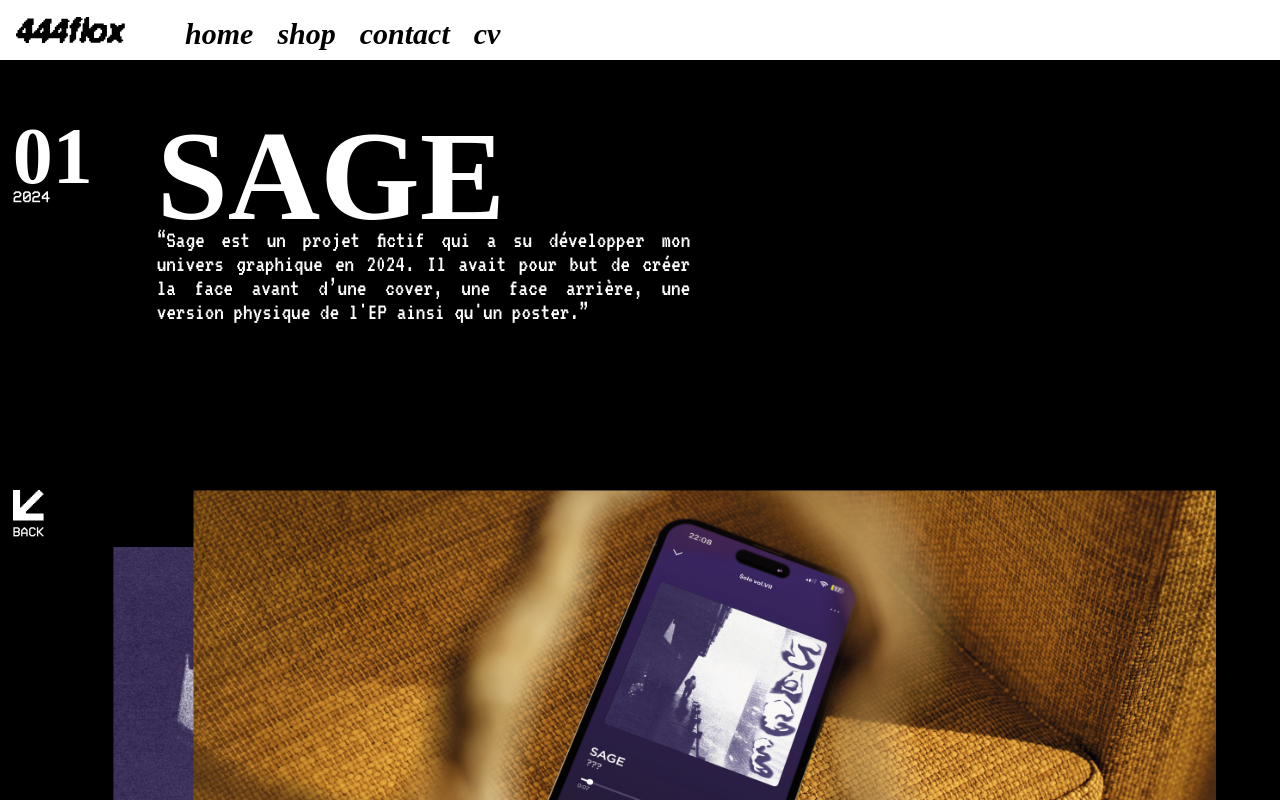
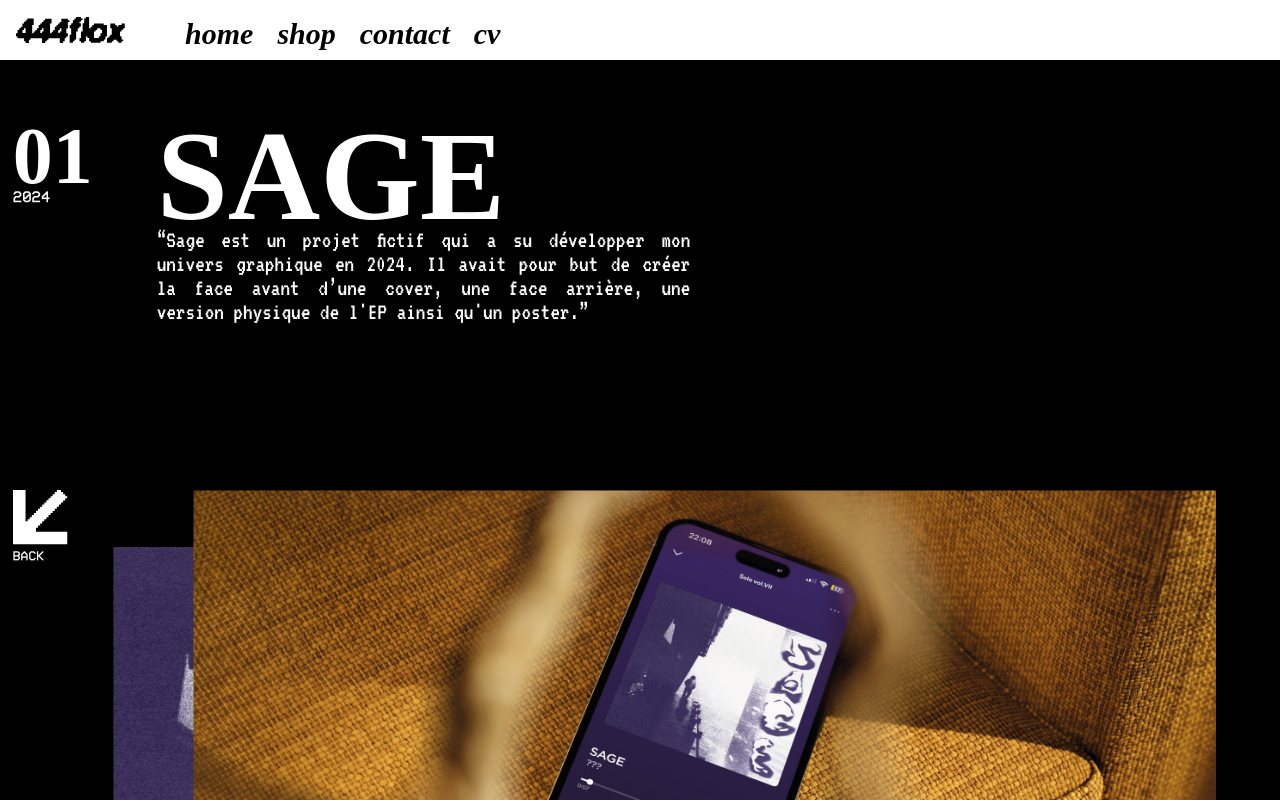
Before and after one commit to ZUHOWKS/444flox-portfolio, a Vue app in the folder 444flox-portfolio-front/: page /sage in a window 1280 px wide. Shown: the top 800 px of the page. Built offline with nearby package versions, Linux system fonts and the light colour scheme; a web font is replaced by a local one.

Commit message:
Fix bouton scroll top

```diff
--- a/444flox-portfolio-front/src/views/projects/ProjectLayout.vue
+++ b/444flox-portfolio-front/src/views/projects/ProjectLayout.vue
@@ -1,6 +1,6 @@
 <script setup lang="ts">
 
-import {type Ref, ref} from "vue";
+import {onMounted, type Ref, ref} from "vue";
 import {useRoute} from "vue-router";
 import {getProjectIndex, type Project, projects} from "@/modules/utils/projects";
 
@@ -13,6 +13,13 @@ const project: Ref<Project> = ref(projects[projectId])
 function scrollTop() {
   window.scrollTo({ top: 0, left: 0, behavior: 'smooth'})
 }
+
+onMounted(() => {
+  document.querySelector('.arrow-scroll-move').addEventListener('click', (e) => {
+    e.preventDefault();
+    scrollTop();
+  })
+})
 
 
 </script>
@@ -35,8 +42,8 @@ function scrollTop() {
     </div>
     <div class="blog-content row">
       <div class="side-content">
-        <div class="arrow-scroll-move column">
-          <img class="arrow-icon selectable" src="@/assets/icons/arrow.svg" alt="arrow scroll" rel="preload" @click="scrollTop()">
+        <div class="arrow-scroll-move column selectable" @click="scrollTop()">
+          <img class="arrow-icon" src="@/assets/icons/arrow.svg" alt="arrow scroll" rel="preload" draggable="false">
           <p class="arrow-text">Back</p>
         </div>
       </div>
@@ -131,12 +138,13 @@ function scrollTop() {
 
   .arrow-scroll-move {
     justify-content: center;
-    width: 100%;
+    width: max-content;
+    z-index: 3;
   }
 
   .arrow-scroll-move>.arrow-icon {
-    height: 30%;
-    width: 30%;
+    height: 100%;
+    width: 100%;
   }
 
   .arrow-scroll-move>.arrow-text {
--- a/444flox-portfolio-front/src/views/projects/Sage.vue
+++ b/444flox-portfolio-front/src/views/projects/Sage.vue
@@ -80,7 +80,6 @@ import {onMounted, ref} from "vue";
 
 
         .addLabel('firstAppear', '<-=0.1')
-
         .from('#cover-post-1', {visibility: 'hidden', rotate: -5})
 
         .addLabel('firstAppear', '<')
@@ -96,14 +95,22 @@ import {onMounted, ref} from "vue";
         .addLabel('secondAppear')
         .to('#cover-post-2', {rotate: 4, duration: 0.25})
         .to('.gallery-img', {position: 'relative'})
+        .set('.arrow-scroll-move', {position: 'fixed', y: window.innerHeight + "px"})
+        .from('.arrow-icon', {rotate: 0})
+        .addLabel('end', '<-=0.5')
+        .to('.gallery', {x: "-100%"})
         .addLabel('end')
-        .to('.gallery', {x: "-150%"}, 'nextSection')
-        .to('.grid-gallery', {y: "-45%", x: 0}, 'nextSection')
-        .set('.arrow-scroll-move', {y: "+=" + (document.querySelector('.gallery') as HTMLElement).offsetWidth * 4.5 + "px"})
-        .from('.arrow-icon', {rotate: 0, duration: 0.5})
-        .addLabel('end', ">+=0.05")
-        .to('.arrow-scroll-move', {y: "+=" + (document.querySelector('.banner') as HTMLElement).offsetWidth * 1.27 + "px", position: 'a'})
-        .to('.arrow-icon', {rotate: 90, duration: 0.5})
+        .to('.gallery', {x: "-150%"}, 'arrowAnimation')
+        .to('.arrow-icon', {rotate: 90}, 'arrowAnimation')
+        .to('.arrow-scroll-move', {y: "-700%", delay: 0.025}, 'arrowAnimation')
+        .to('.grid-gallery', {y: "-45%", x: 0}, 'arrowAnimation')
+
+
+
+
+
+
+
 
   }
 </script>
```
